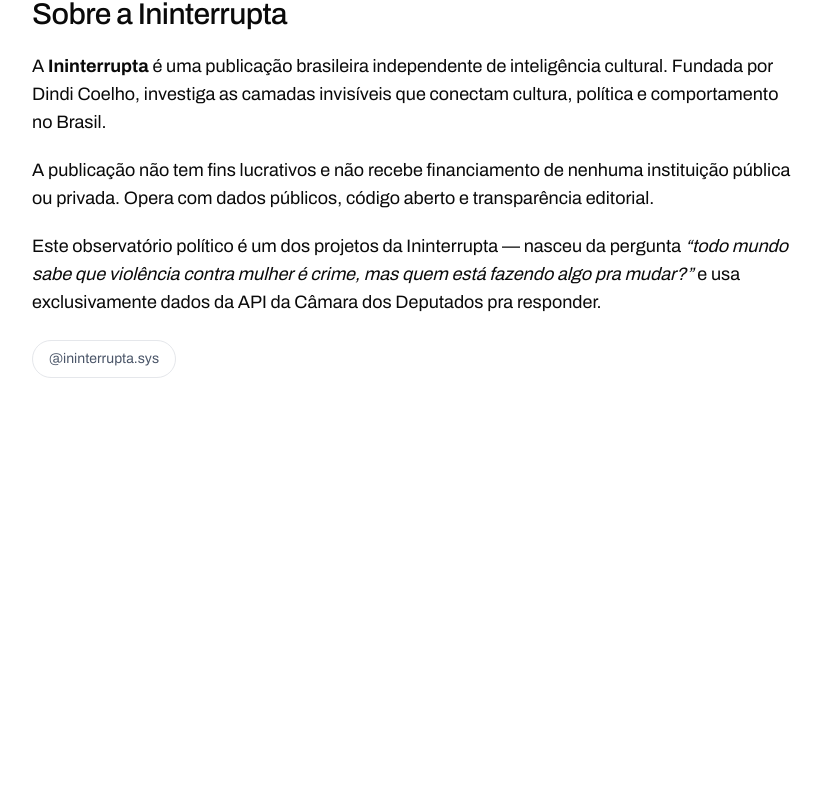
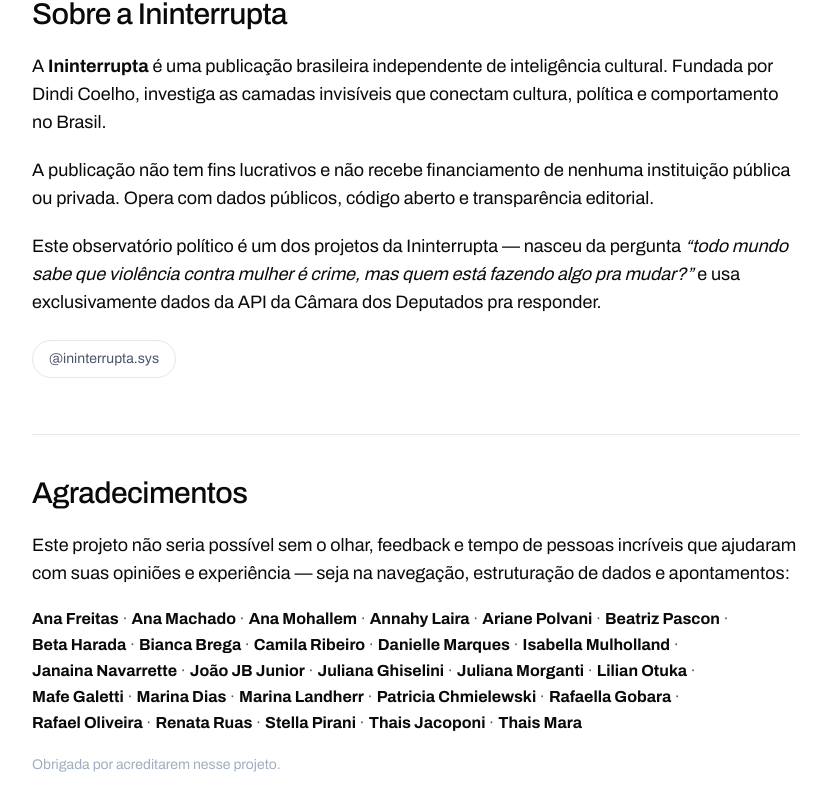
Before and after one commit to dindicoelho/observatoriomulheres-ininterrupta, a Next.js app: page /metodologia in a window 1280 px wide. Shown: the part 5563-6373 px from the top of the page, without its empty margins (224-1051 px from the left). Before the commit the page ends 6005 px from the top, so only its background shows below. Built offline with nearby package versions, Linux system fonts and the light colour scheme.

Commit message:
Agradecimentos na metodologia: 26 pessoas em ordem alfabética

```diff
--- a/src/app/metodologia/page.tsx
+++ b/src/app/metodologia/page.tsx
@@ -593,6 +593,63 @@ export default function MetodologiaPage() {
               </a>
             </div>
           </section>
+
+          {/* Agradecimentos */}
+          <section className="space-y-5 border-t border-gray-200 pt-10">
+            <h2
+              className="text-3xl font-black"
+              style={{ fontFamily: "var(--font-display)" }}
+            >
+              Agradecimentos
+            </h2>
+
+            <p className="text-base md:text-lg">
+              Este projeto não seria possível sem o olhar, feedback e
+              tempo de pessoas incríveis que ajudaram com suas opiniões
+              e experiência — seja na navegação, estruturação de dados
+              e apontamentos:
+            </p>
+
+            <div className="mt-4 flex flex-wrap gap-x-1 gap-y-0.5 text-base text-[var(--color-text-secondary)]">
+              {[
+                "Ana Freitas",
+                "Ana Machado",
+                "Ana Mohallem",
+                "Annahy Laira",
+                "Ariane Polvani",
+                "Beatriz Pascon",
+                "Beta Harada",
+                "Bianca Brega",
+                "Camila Ribeiro",
+                "Danielle Marques",
+                "Isabella Mulholland",
+                "Janaina Navarrette",
+                "João JB Junior",
+                "Juliana Ghiselini",
+                "Juliana Morganti",
+                "Lilian Otuka",
+                "Mafe Galetti",
+                "Marina Dias",
+                "Marina Landherr",
+                "Patricia Chmielewski",
+                "Rafaella Gobara",
+                "Rafael Oliveira",
+                "Renata Ruas",
+                "Stella Pirani",
+                "Thais Jacoponi",
+                "Thais Mara",
+              ].map((nome, i, arr) => (
+                <span key={nome}>
+                  <strong className="text-[var(--color-text)]">{nome}</strong>
+                  {i < arr.length - 1 ? " ·" : ""}
+                </span>
+              ))}
+            </div>
+
+            <p className="mt-4 text-sm text-[var(--color-text-tertiary)]">
+              Obrigada por acreditarem nesse projeto.
+            </p>
+          </section>
         </article>
       </main>
     </>
```
